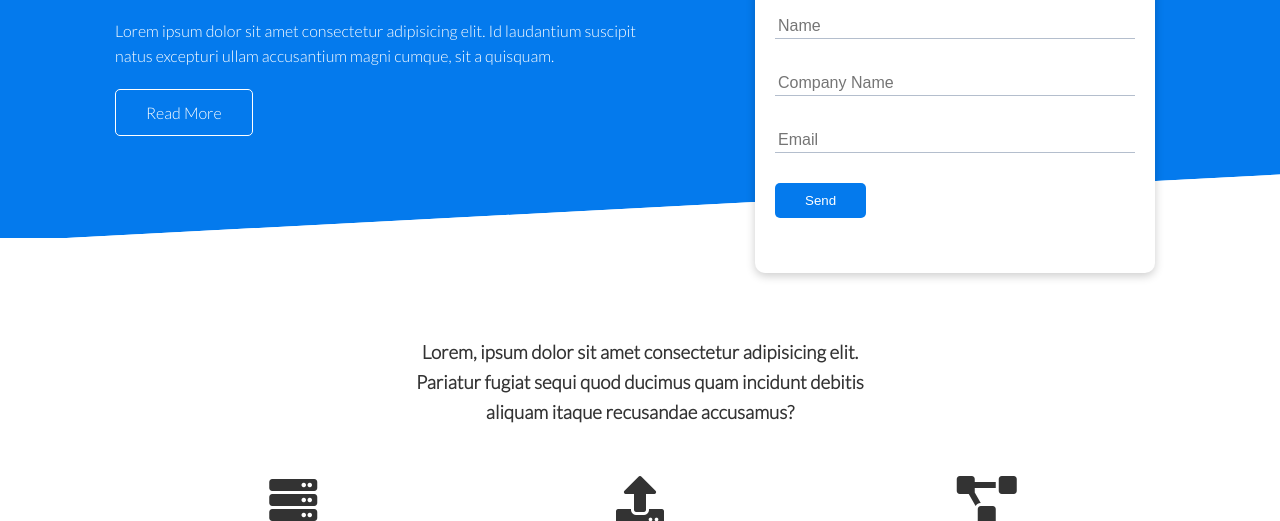
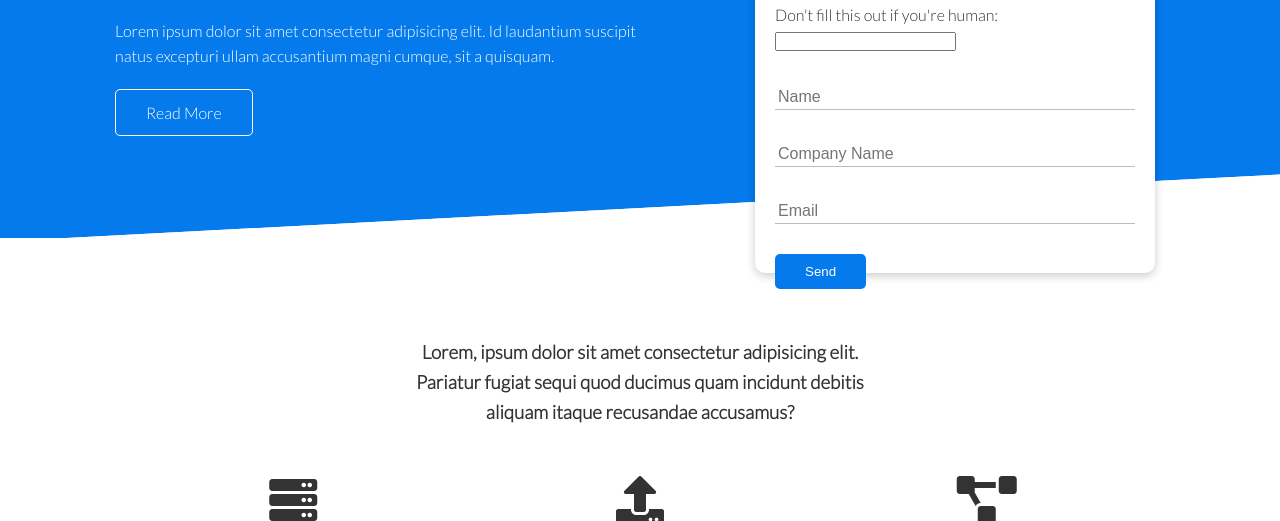
Before and after one commit to nishantparekh10/Loruki-Project, a plain HTML site: page project/index.html in a window 1280 px wide. Shown: the part 232-753 px from the top of the page. Drawn offline with Linux system fonts and the light colour scheme.

Commit message:
Update index.html

```diff
--- a/project/index.html
+++ b/project/index.html
@@ -34,7 +34,13 @@
         </div>
         <div class="showcase-form card">
             <h2>Request a Demo</h2>
-            <form>
+            <form name="contact" methods="POST" netlify-honeypot="bot-field" data-netlify="true">
+                <input type="hidden" name="form-name" value="contact">
+                <p class="hidden">
+                    <label>Don't fill this out if you're human:
+                        <input name="bot-field"/></label>
+                    </label>
+                </p>
                 <div class="form-control">
                    <input type="text" name="name" placeholder="Name" required>
                 </div>
```
